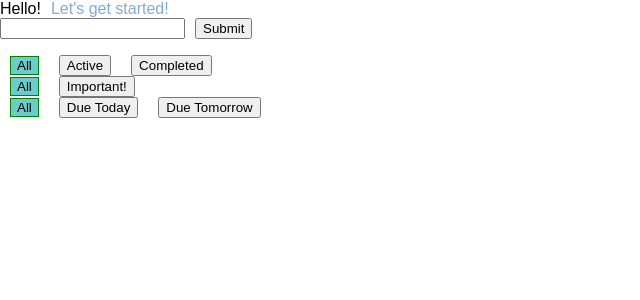
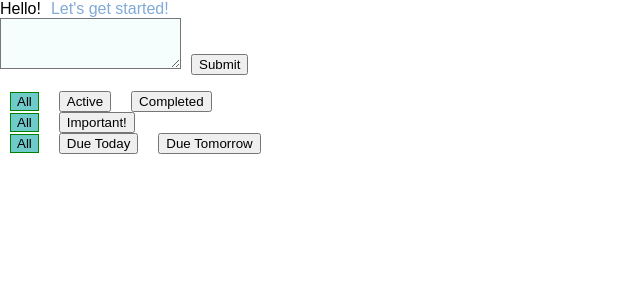
Before and after one commit to stepanencode/todo-list, a React (Create React App) app: page / in a window 1280 px wide. Shown: the top 300 px of the page, without its empty margins (0-640 px from the left). Built offline with nearby package versions, Linux system fonts and the light colour scheme; the HTML template or start-up script is replaced by a standard one.

Commit message:
add text-area-autosize

```diff
--- a/package.json
+++ b/package.json
@@ -7,6 +7,7 @@
     "react-dom": "^16.2.0",
     "react-scripts": "1.1.1",
     "react-text-input": "0.0.8",
+    "react-textarea-autosize": "^6.0.3",
     "uuid": "^3.2.1"
   },
   "scripts": {
--- a/src/App.js
+++ b/src/App.js
@@ -1,6 +1,7 @@
 import React, { Component } from 'react'
 import List from "./List";
 import uuidv4 from "uuid";
+import TextareaAutosize from "react-textarea-autosize";
 
 
 const ACTIVE = 'active';
@@ -251,7 +252,8 @@ class App extends Component {
       classVisibleHidden,
       classFilterDueToday,
       classFilterDueTomorrow,
-      classNotFilterDueDate;
+      classNotFilterDueDate,
+      classTextArea;
 
     [classFilterAll,
       classFilterActive,
@@ -261,7 +263,8 @@ class App extends Component {
       classVisibleHidden,
       classFilterDueToday,
       classFilterDueTomorrow,
-      classNotFilterDueDate] = ['', '', '', '', '', '', '', '', ''];
+      classNotFilterDueDate,
+      classTextArea] = ['', '', '', '', '', '', '', '', '',''];
 
     if (this.state.filterCompletedTerm === ACTIVE) {
       classFilterActive += ' pressedButton';
@@ -284,7 +287,7 @@ class App extends Component {
     } else {
       classNotFilterDueDate += ' pressedButton'
     }
-
+    classTextArea = 'text-area-submit';
 
     classVisibleHidden = (this.state.isWellDoneVisible ? 'visible' : 'visible-hidden');
 
@@ -295,9 +298,14 @@ class App extends Component {
             {(this.itemsCounter() === 0) ? <span>Let's get started!</span> : <span>You have {this.itemsCounter()} items</span>}
           </span>
         <form className="App" onSubmit={this.onSubmit}>
-          <input
+          <TextareaAutosize
             value={this.state.term}
             onChange={this.onChange}
+            minRows={3}
+            maxRows={4}
+            type="text"
+            className={classTextArea}
+            maxlength={50}
           />
           <button>Submit</button>
         </form>
--- a/src/ListItem.js
+++ b/src/ListItem.js
@@ -1,4 +1,5 @@
 import React, {Component} from 'react'
+import TextareaAutosize from "react-textarea-autosize";
 
 const ENTERKEY = 13;
 
@@ -125,6 +126,8 @@ class ListItem extends Component {
       notActiveToday += ' visible-hidden'
     }
 
+    let classTextArea = 'text-area-submit';
+
     return(
       <li
         onMouseOver={this.itemMouseOver}
@@ -139,7 +142,15 @@ class ListItem extends Component {
             {
               this.state.isEdit ?
                 (<span>
-                <input type='text' value={this.props.item.text} onChange={this.handleChange}/>
+                    <TextareaAutosize
+                      minRows={1}
+                      maxRows={4}
+                      type="text"
+                      className={classTextArea}
+                      maxlength={50}
+                      value={this.props.item.text}
+                      onChange={this.handleChange}
+                    />
                 <button onClick={this.handleSave}>Save</button>
               </span>
                 ) : (
--- a/src/index.css
+++ b/src/index.css
@@ -17,7 +17,6 @@ li {
   /*color:  #0f3e0f;*/
 
 }
-
 
 .button-wrapper {
   padding: 0 10px;
@@ -81,3 +80,8 @@ button {
 input[type="checkbox"].disabled {
   color:#e2e2e2;
 }
+
+.text-area-submit {
+  font-family: sans-serif;
+  background-color: #f5fdfd;
+}
```
Also changed, not shown: 1 other file (tests, documents, lock files or other folders).
